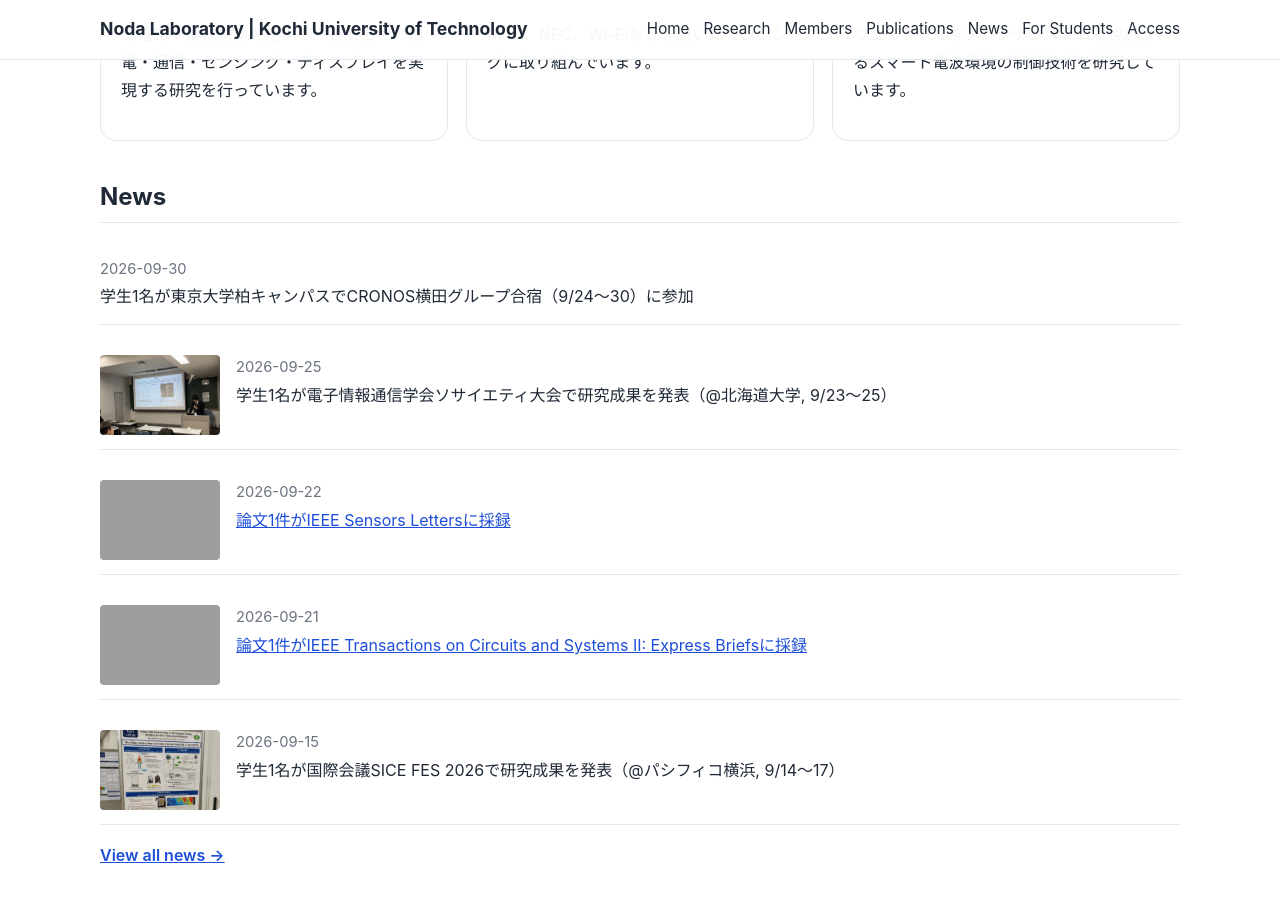
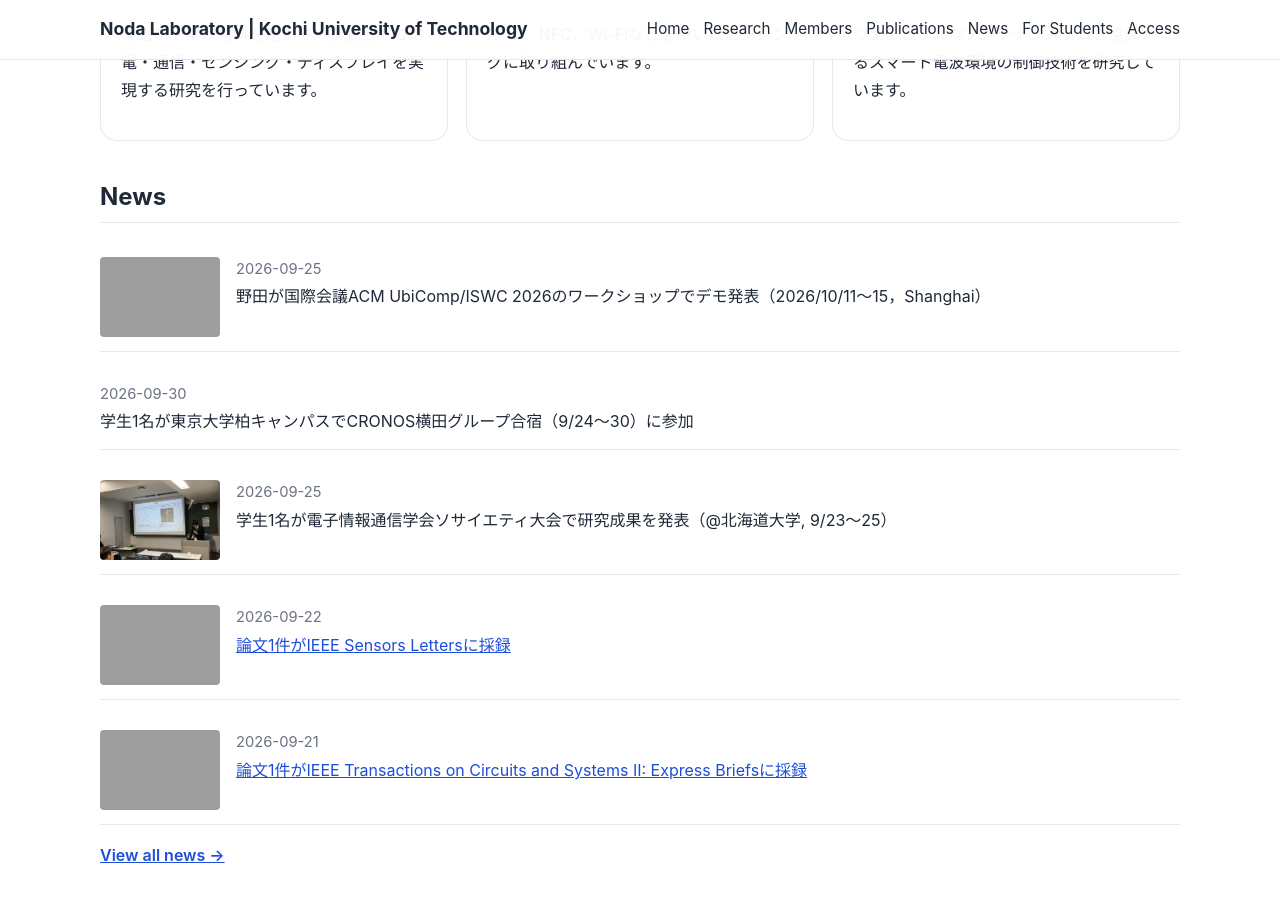
Before and after one commit to akihito-noda/lab-website, a Jekyll site: the page built from index.md, in a window 1280 px wide and 900 px high, scrolled down 1030 px. Built offline with Jekyll 4.4.1, drawn with Linux system fonts in a browser that asks for light colours; grey boxes are pictures that could not be loaded.

Commit message:
Update news.yml

```diff
--- a/_data/news.yml
+++ b/_data/news.yml
@@ -1,3 +1,8 @@
+- date: 2026-09-25
+  title: "野田が国際会議ACM UbiComp/ISWC 2026のワークショップでデモ発表（2026/10/11～15，Shanghai）"
+  image: "/assets/images/news/ubicomp2026.jpg"
+  image_alt: "ubicomp2026"
+
 - date: 2026-09-30
   title: "学生1名が東京大学柏キャンパスでCRONOS横田グループ合宿（9/24～30）に参加"
 
```
